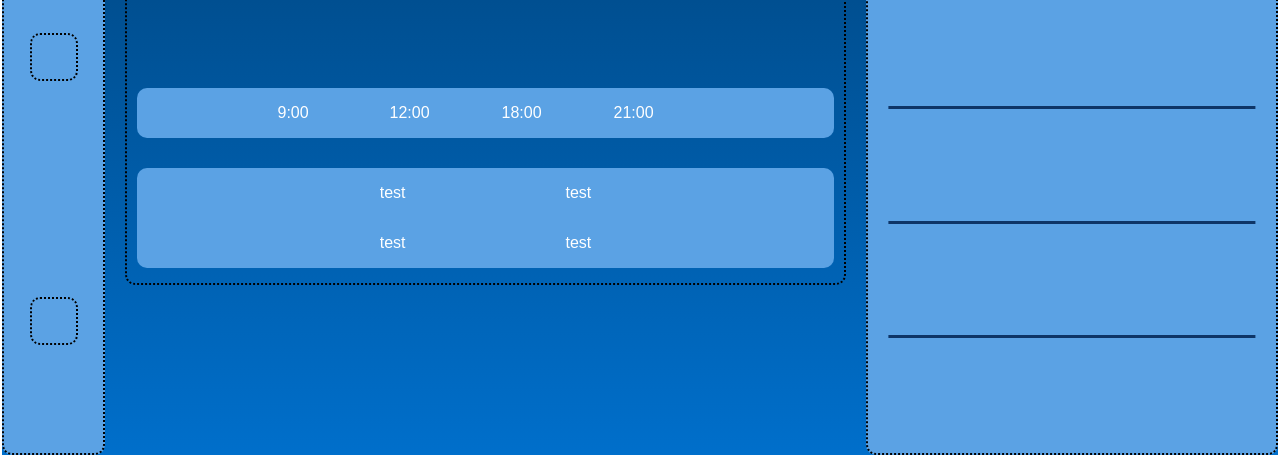
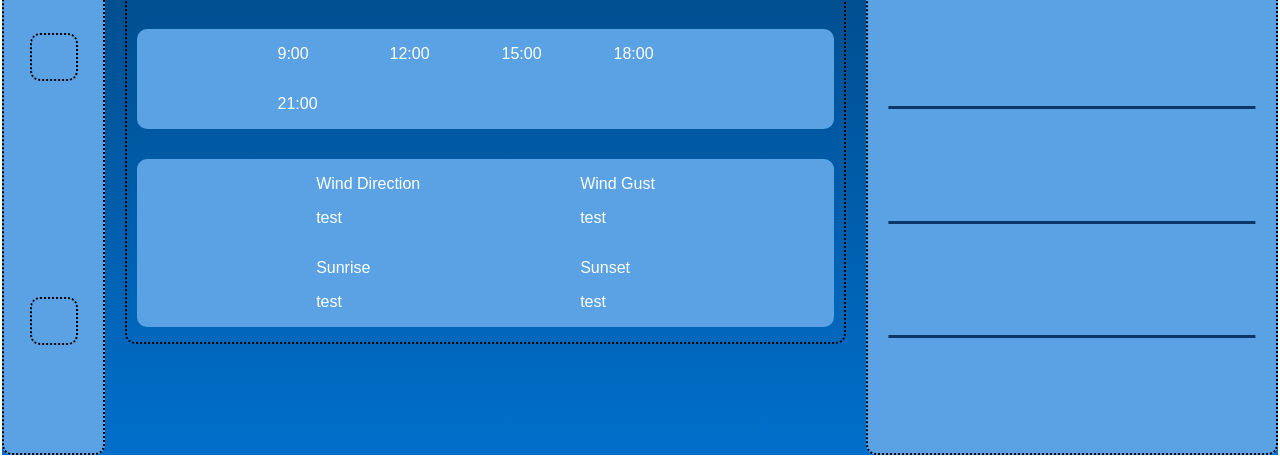
Before and after one commit to shahd-aa/praktikum-test, a plain HTML site: page index.html in a window 1280 px wide. Shown: the part 343-800 px from the top of the page. Drawn offline with Linux system fonts and the light colour scheme; no server answers; a web font is replaced by a local one.

Commit message:
end of work

```diff
--- a/index.html
+++ b/index.html
@@ -44,15 +44,19 @@
 
 
             <div class="bg-panel hourly-grid">
-                <div>
+                <div class="right-border">
                     <p>9:00</p>
                     <p id="temp-for-9"></p>
                 </div>
-                <div>
+                <div class="right-border">
                     <p>12:00</p>
                     <p id="temp-for-12"></p>
                 </div>
-                <div>
+                <div class="right-border">
+                    <p>15:00</p>
+                    <p id="temp-for-15"></p>
+                </div>
+                <div class="right-border">
                     <p>18:00</p>
                     <p id="temp-for-18"></p>
                 </div>
@@ -63,10 +67,22 @@
             </div>
 
             <div class="bg-panel weather-info-grid">
-                <p>test</p>
-                <p>test</p>
-                <p>test</p>
-                <p>test</p>
+                <div>
+                    <p>Wind Direction</p>
+                    <p class="wind-direction-display">test</p>
+                </div>
+                <div>
+                    <p>Wind Gust</p>
+                    <p class="wind-gust-display">test</p>
+                </div>
+                <div>
+                    <p>Sunrise</p>
+                    <p class="sunrise-display">test</p>
+                </div>
+                <div>
+                    <p>Sunset</p>
+                    <p class="sunset-display">test</p>
+                </div>
             </div>
         </div>
 
```
